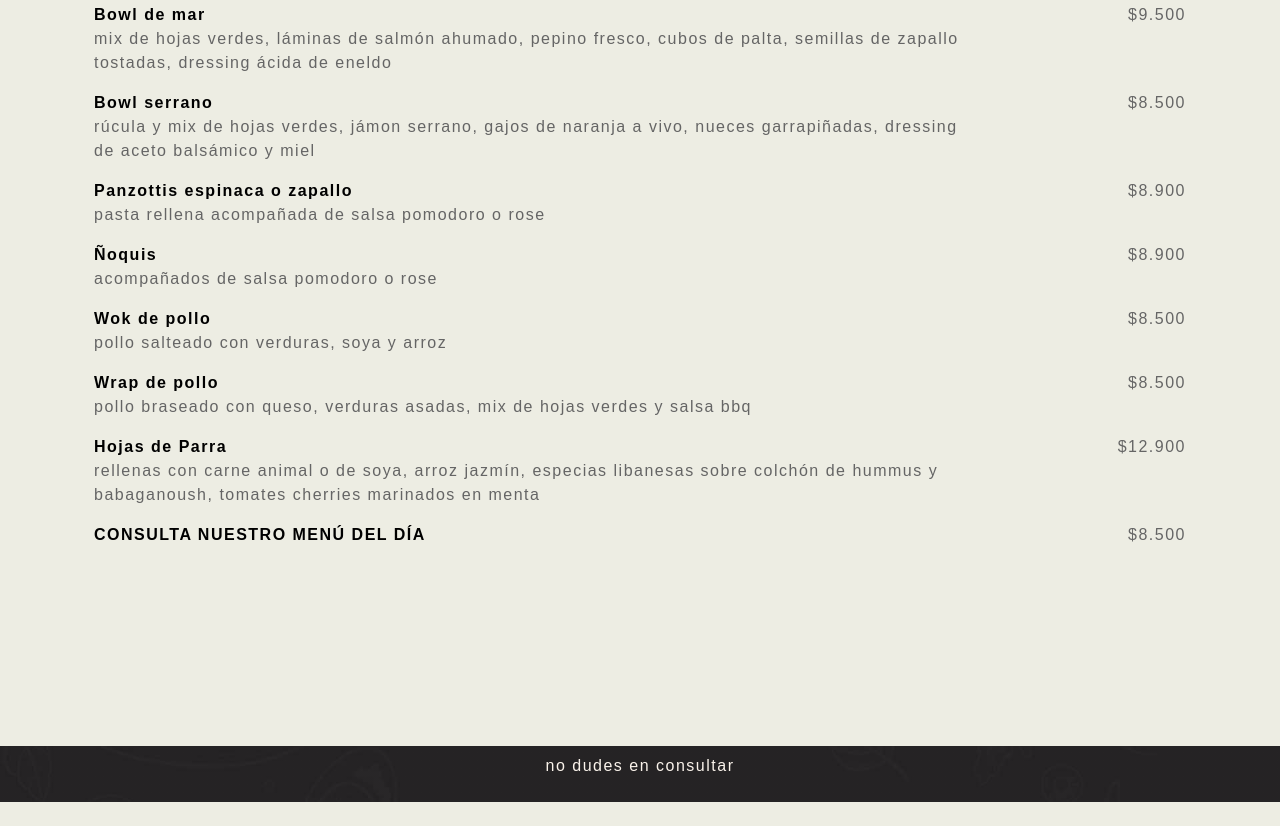
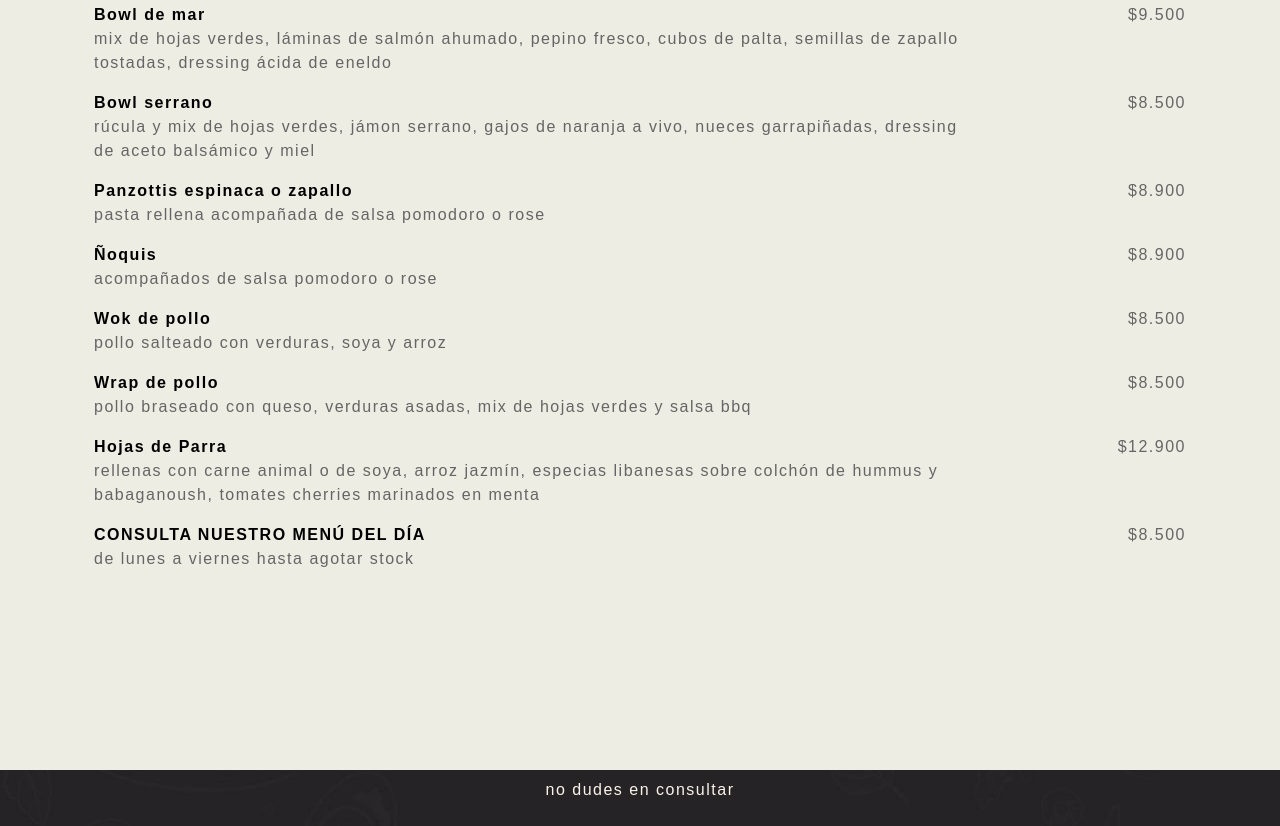
Before and after one commit to xrpew/noromper, a plain HTML site: page menu.html in a window 1280 px wide. Shown: the part 678-1504 px from the top of the page. Before the commit the page ends 1480 px from the top, so only its background shows below. Drawn offline with nearby package versions, Linux system fonts and the light colour scheme; a web font is replaced by a local one.

Commit message:
lu-vi menu &  delete +

```diff
--- a/menu.html
+++ b/menu.html
@@ -306,7 +306,7 @@
                 { name: "Hojas de Parra", description: "Rellenas con carne animal o de soya, arroz jazmín, especias libanesas sobre colchón de hummus y babaganoush, tomates cherries marinados en menta", price: "$12.900" },
                 // { name: "Mila club sandwich", description: "Pan ciabatta de masa madre, milanesa de carne o pollo, tomate, lechuga, jamón, queso, huevo frito, lactonesa", price: "$12.500" },
                 // { name: "Mila veggie sandwich", description: "Pan ciabatta de masa madre, milanesa de berenjena apanada en avena, tomate, lechuga, queso, huevo frito y lactonesa", price: "$12.500" },
-                { name: "CONSULTA NUESTRO MENÚ DEL DÍA", description: "", price: "$8.500" },
+                { name: "CONSULTA NUESTRO MENÚ DEL DÍA", description: "de lunes a viernes hasta agotar stock", price: "$8.500" },
                 // { name: "", description: "(de lunes a viernes de 12:30 a 16:00 hrs)", price: "" }
             ],
             croissant: [
```
Also changed, not shown: sessions.html (+1 -1 lines).
